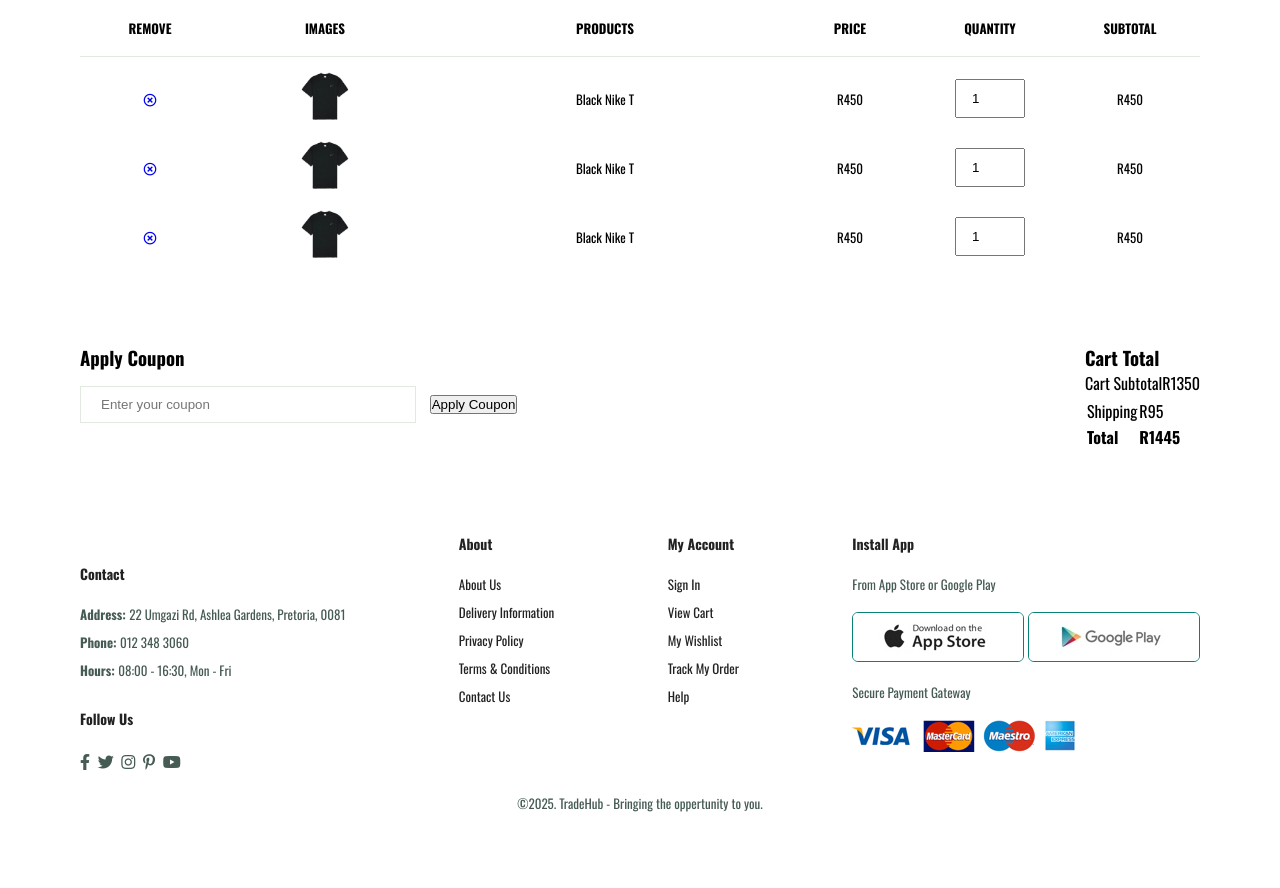
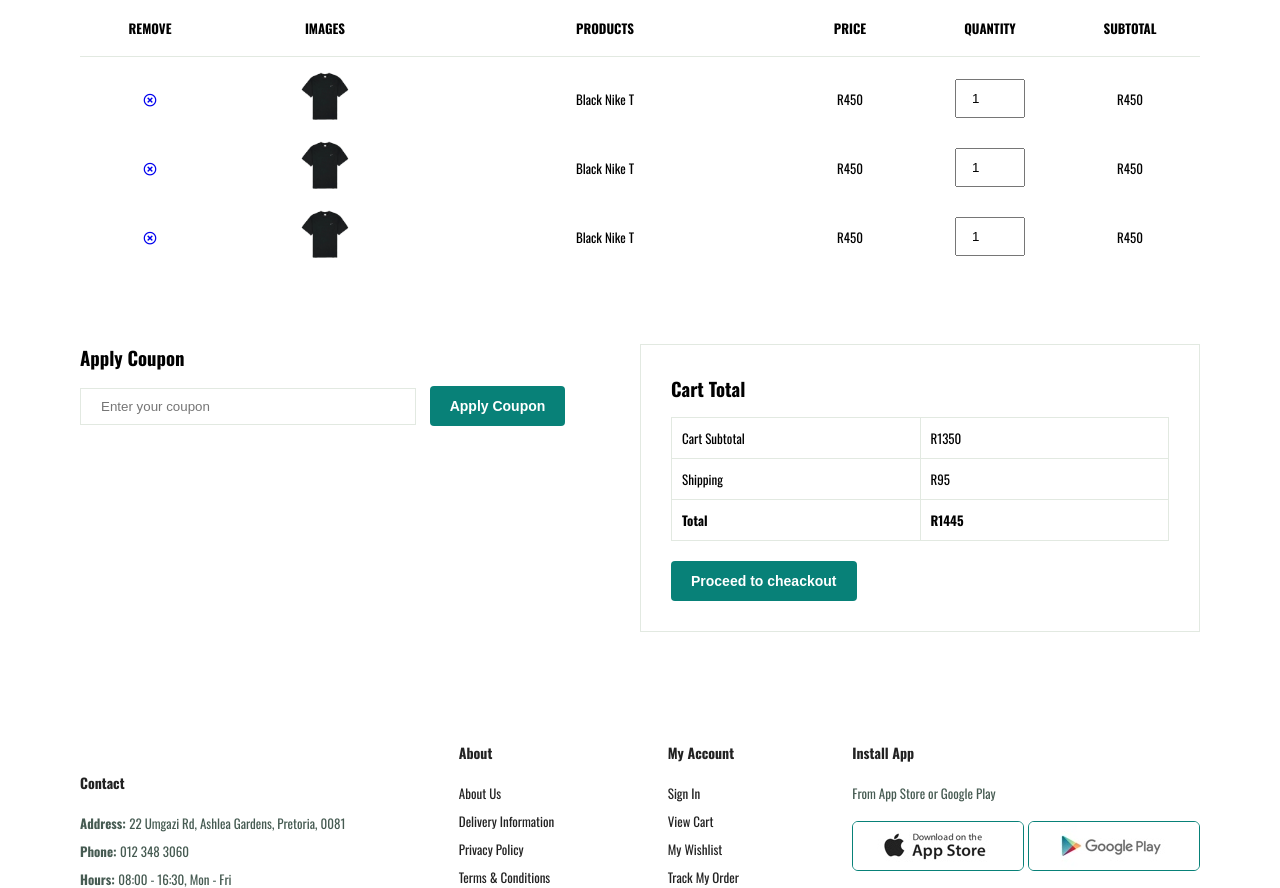
Before and after one commit to IceColdOros/Web2, a PHP site: page /Pages/cart.html in a window 1280 px wide. Shown: the part 626-1514 px from the top of the page. Before the commit the page ends 1438 px from the top, so only its background shows below. Run offline with PHP 8.4, Linux system fonts and the light colour scheme; some libraries are stand-ins or nearby versions.

Commit message:
cart page done, will add dash & php next

```diff
--- a/Pages/cart.html
+++ b/Pages/cart.html
@@ -81,7 +81,7 @@
             <h3>Apply Coupon</h3>
             <div>
                 <input type="text" placeholder="Enter your coupon">
-                <button>Apply Coupon</button>
+                <button class="normal">Apply Coupon</button>
             </div>
        </div>
 
@@ -89,8 +89,8 @@
         <h3>Cart Total</h3>
         <table>
             <tr>
-                <tb>Cart Subtotal</tb>
-                <tb>R1350</tb>
+                <td>Cart Subtotal</td>
+                <td>R1350</td>
             </tr>
             <tr>
                 <td>Shipping</td>
@@ -101,6 +101,7 @@
                 <td><strong>R1445</strong></td>
             </tr>
         </table>
+        <button class="normal">Proceed to cheackout</button>
        </div>
     </section>
 
--- a/Style/styles.css
+++ b/Style/styles.css
@@ -791,7 +791,8 @@
     margin-bottom: 30px;
 }
 
-#coupon h3 {
+#coupon h3,
+#subtotal h3 {
     padding-bottom: 15px;
 }
 
@@ -803,5 +804,31 @@
     border: 1px solid #e2e9e1;
 }
 
+#coupon button,
+#subtotal button {
+    background-color: #088178;
+    color: white;
+    padding: 12px 20px;
+}
+
+#subtotal {
+    width: 50%;
+    margin-bottom: 30px;
+    border: 1px solid #e2e9e1;
+    padding: 30px;
+}
+
+#subtotal table {
+    border-collapse: collapse;
+    width: 100%;
+    margin-bottom: 20px;
+}
+
+#subtotal table td {
+    width: 50%;
+    border: 1px solid #e2e9e1;
+    padding: 10px;
+    font-size: 13px;
+}
 
 /*Start Media Query*/
```
